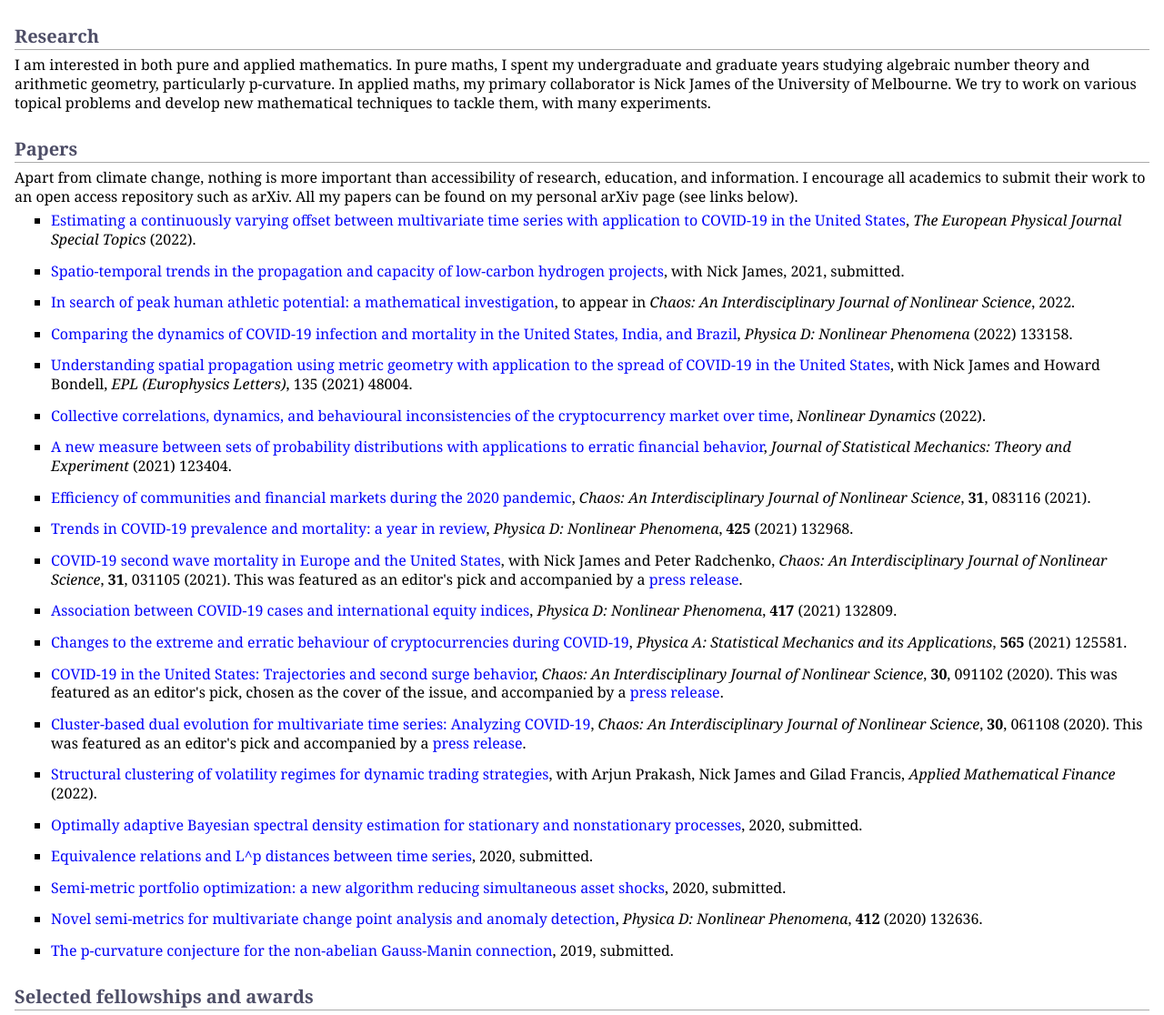
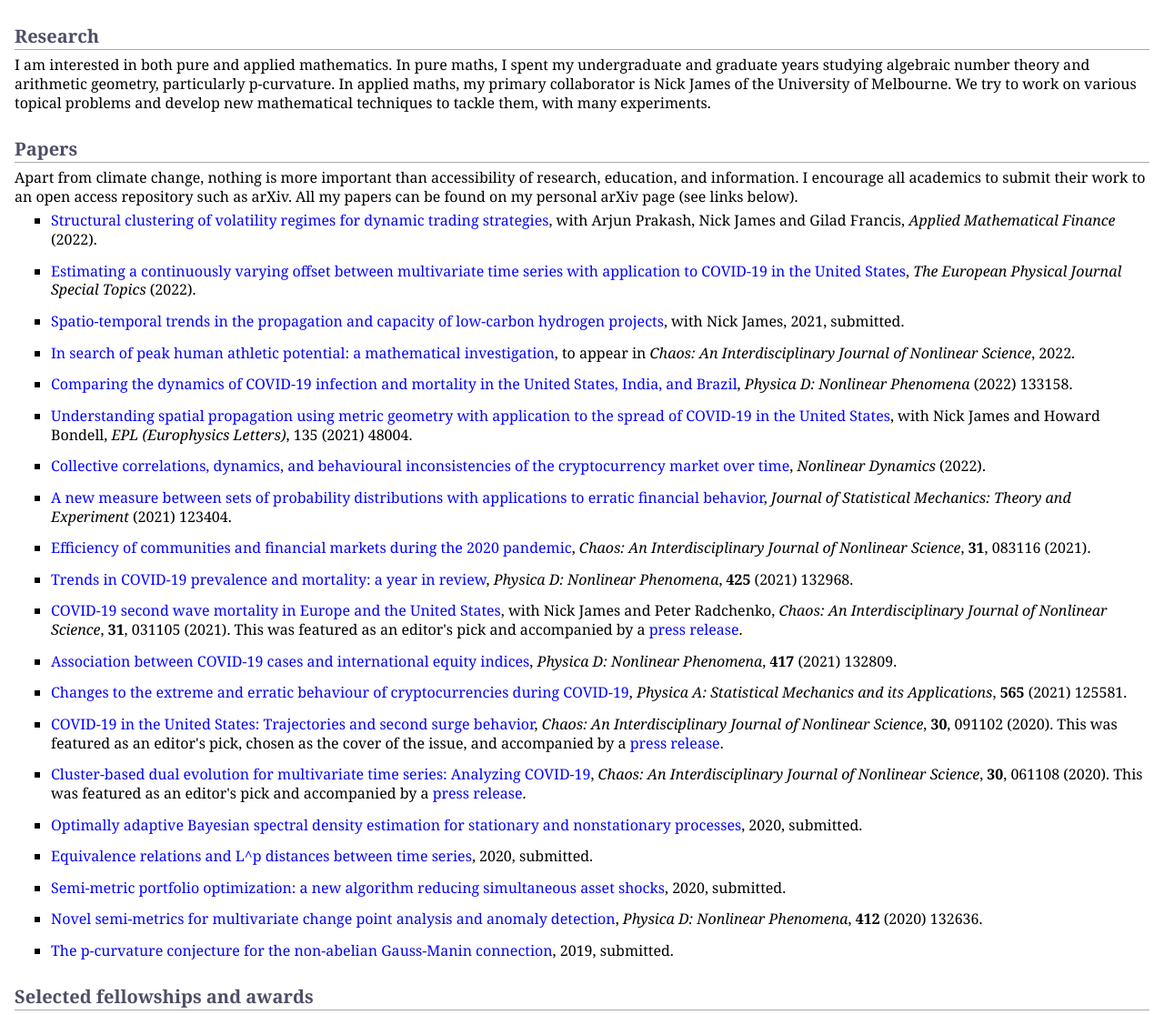
Before and after one commit to MaxMenzies/maxmenzies.com, a Jekyll site: the page index.html, which Jekyll copies as it is, in a window 1280 px wide and 1400 px high, cut to the strip 284-1400 px from the top of the window. Shown: the whole strip at 91% size. Built offline with Jekyll 4.4.1, drawn with Linux system fonts in a browser that asks for light colours.

Commit message:
Update index.html

```diff
--- a/index.html
+++ b/index.html
@@ -39,6 +39,10 @@
 <p>I am interested in both pure and applied mathematics. In pure maths, I spent my undergraduate and graduate years studying algebraic number theory and arithmetic geometry, particularly p-curvature. In applied maths, my primary collaborator is Nick James of the University of Melbourne. We try to work on various topical problems and develop new mathematical techniques to tackle them, with many experiments.</p>
 <h2>Papers</h2>
 <p>Apart from climate change, nothing is more important than accessibility of research, education, and information. I encourage all academics to submit their work to an open access repository such as arXiv. All my papers can be found on my personal arXiv page (see links below). </p>
+<ul>
+<li><p><a href="https://www.tandfonline.com/doi/full/10.1080/1350486X.2021.2007146">Structural clustering of volatility regimes for dynamic trading strategies</a>, with Arjun Prakash, Nick James and Gilad Francis, <i>Applied Mathematical Finance</i> (2022).</p>
+</li>
+</ul>
 <ul>
 <li><p><a href="https://link.springer.com/article/10.1140%2Fepjs%2Fs11734-022-00430-y">Estimating a continuously varying offset between multivariate time series with application to COVID-19 in the United States</a>, <i>The European Physical Journal Special Topics</i> (2022).</p>
 </li>
@@ -93,10 +97,6 @@
 </ul>
 <ul>
 <li><p><a href="https://aip.scitation.org/doi/10.1063/5.0013156">Cluster-based dual evolution for multivariate time series: Analyzing COVID-19</a>, <i>Chaos: An Interdisciplinary Journal of Nonlinear Science</i>, <b>30</b>, 061108 (2020). This was featured as an editor's pick and accompanied by a <a href="https://publishing.aip.org/publications/latest-content/countries-group-into-clusters-as-covid-19-outbreak-spreads/">press release</a>.</p>
-</li>
-</ul>
-<ul>
-<li><p><a href="https://www.tandfonline.com/doi/full/10.1080/1350486X.2021.2007146">Structural clustering of volatility regimes for dynamic trading strategies</a>, with Arjun Prakash, Nick James and Gilad Francis, <i>Applied Mathematical Finance</i> (2022).</p>
 </li>
 </ul>
 <ul>
```
